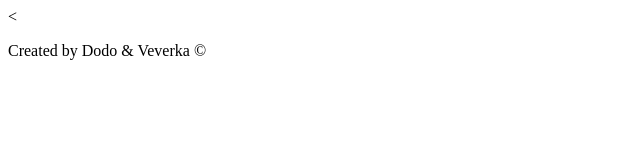
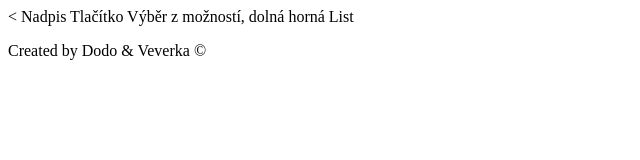
Before and after one commit to AdmiralGraff/Citacka-km, a plain HTML site: page Index.html in a window 1280 px wide. Shown: the whole page, without its empty margins (0-640 px from the left). Drawn offline with Linux system fonts and the light colour scheme.

Commit message:
Update index dle koncepce

```diff
--- a/Index.html
+++ b/Index.html
@@ -7,6 +7,15 @@
   </head>
   <body>
 
+       Nadpis
+       Tlačítko
+       Výběr z možností, dolná horná
+       List
+
+
+
+
+
   </body>
   <foot>
     <p>Created by Dodo & Veverka ©</p>
```
